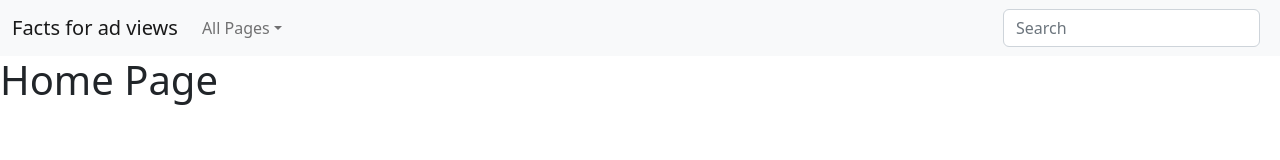
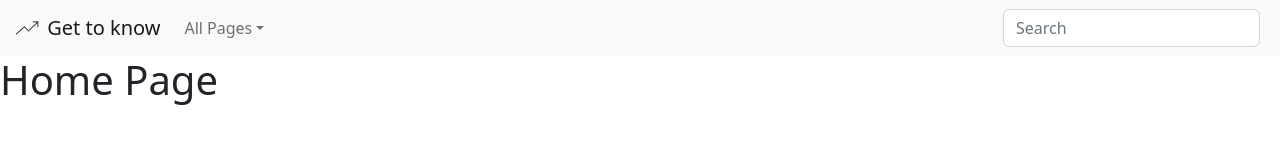
Before and after one commit to grantmwilliams38/facts-for-ad-views, a React (Create React App) app: page / in a window 1280 px wide. Shown: the top 160 px of the page. Built offline with nearby package versions, Linux system fonts and the light colour scheme.

Commit message:
Add logo and update page info for SEO

```diff
--- a/public/index.html
+++ b/public/index.html
@@ -6,8 +6,8 @@
     <meta name="viewport" content="width=device-width, initial-scale=1" />
     <meta name="theme-color" content="#000000" />
     <meta
-      name="Facts for ad views"
-      content="Facts for ad views is pretty self explanatory"
+      name="Get to know"
+      content="Get to know hot topics"
     />
     <link rel="apple-touch-icon" href="%PUBLIC_URL%/logo192.png" />
     <!--
@@ -24,7 +24,7 @@
       work correctly both with client-side routing and a non-root public URL.
       Learn how to configure a non-root public URL by running `npm run build`.
     -->
-    <title>Facts for ad views</title>
+    <title>Get to know</title>
   </head>
   <body>
     <noscript>You need to enable JavaScript to run this app.</noscript>
--- a/src/App.js
+++ b/src/App.js
@@ -3,7 +3,7 @@ import NavbarWithSearch from './NavbarWithSearch';
 import { Routes, Route } from 'react-router-dom';
 import { Helmet } from 'react-helmet';
 
-const MichaelJackson = lazy(() => (import('./Pages/MichaelJackson')))
+const MichaelJackson = lazy(() => (import('./pages/MichaelJackson')))
 
 const celebrityList = [
   'Michael Jackson',
@@ -38,8 +38,8 @@ function Page(celebrity) {
   return (
     <div>
       <Helmet>
-        <meta charSet="utf-8"></meta>
-        <title>{celebrity}</title>
+        <meta name="description" content={"Get to know " + celebrity + ". Some facts and some insight at a glance."}/>
+        <title>Get to know {celebrity}</title>
       </Helmet>
       <Suspense fallback={<div><h1>Loading</h1></div>}>
         {celebrityPageMap[celebrity]}
--- a/src/NavbarWithSearch.js
+++ b/src/NavbarWithSearch.js
@@ -34,7 +34,16 @@ function NavbarWithSearch(props) {
     <div>
       <Navbar bg="light" expand="lg">
         <Container fluid>
-          <Navbar.Brand onClick={() => handleCelebrityClick('')}>Facts for ad views</Navbar.Brand>
+          <Navbar.Brand onClick={() => handleCelebrityClick('')}>
+            <img
+              alt=""
+              src={require("./images/util/trending-up.png")}
+              width="30"
+              height="30"
+              className="d-inline-block align-top"
+            />{' '}
+            Get to know {props.activePage}
+          </Navbar.Brand>
           <Navbar.Toggle aria-controls="navbarScroll" />
           <Navbar.Collapse id="navbarScroll">
             <Nav
```
Also changed, not shown: public/manifest.json, src/images/util/trending-up.png (added).
